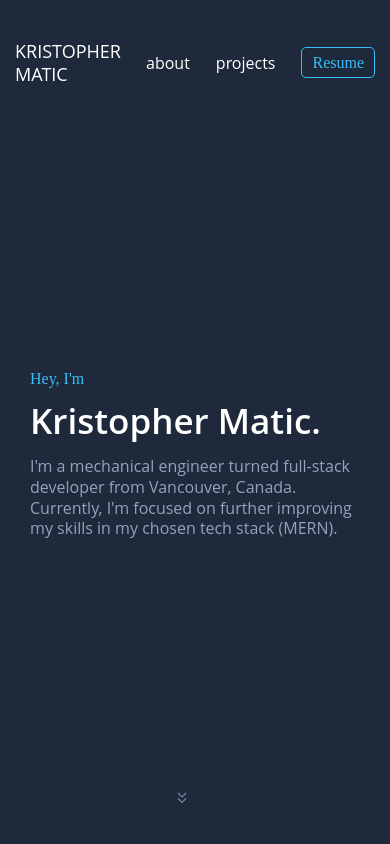
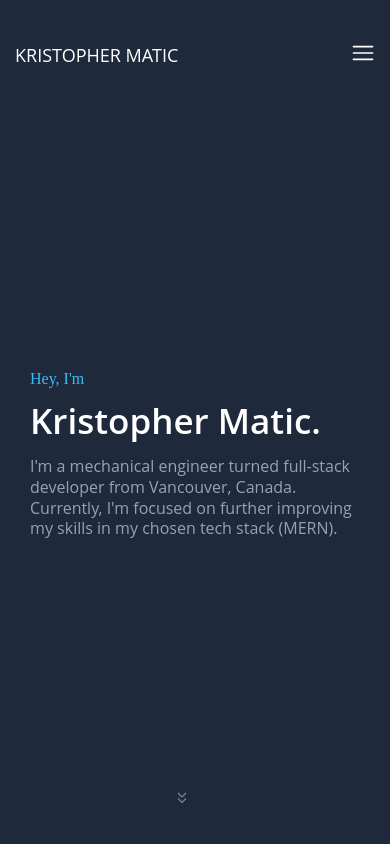
Before and after one commit to kmatic/personal-website, a Gatsby site: page / in a window 390 px wide. Shown: the top 844 px of the page. Built offline with nearby package versions, Linux system fonts and the light colour scheme; Gatsby itself is replaced by a stand-in of ours.

Commit message:
added hamburger menu on small screen sizes, useOutsideClick custom hook for menu closing

```diff
--- a/src/components/Header.js
+++ b/src/components/Header.js
@@ -1,5 +1,7 @@
 import styled from 'styled-components';
-import React from 'react';
+import React, { useState, useRef } from 'react';
+import { RxHamburgerMenu } from 'react-icons/rx';
+import useOutsideChecker from './hooks/useOutsideClick';
 
 const StyledHeader = styled.header`
     height: var(--header-height);
@@ -11,7 +13,7 @@ const StyledNav = styled.nav`
     justify-content: space-between;
     align-items: center;
 
-    > a {
+    & > a {
         font-size: var(--lg);
         color: var(--white);
     }
@@ -27,9 +29,13 @@ const StyledLinks = styled.div`
         align-items: center;
         gap: 26px;
 
-        > li:hover {
+        & > li:hover {
             color: var(--blue);
         }
+    }
+
+    @media (max-width: 768px) {
+        display: none;
     }
 `;
 
@@ -42,13 +48,52 @@ const ResumeLink = styled.a`
     transition: var(--transition);
     margin-left: 26px;
 
-    &:hover,
-    &:active {
+    &:hover {
         background-color: var(--blue-highlight);
     }
 `;
 
+const Hamburger = styled.div`
+    display: none;
+    position: relative;
+    color: var(--white);
+
+    .icon {
+        font-size: var(--xxl);
+        cursor: pointer;
+    }
+
+    @media (max-width: 768px) {
+        display: block;
+    }
+`;
+
+const HamburgerMenu = styled.div`
+    position: absolute;
+    z-index: 10;
+    bottom: -var(--ham-menu-height);
+    right: 0;
+    height: var(--ham-menu-height);
+    background-color: var(--lighter-slate);
+    box-shadow: rgba(0, 0, 0, 0.35) 0px 2px 15px;
+    border-radius: var(--border-radius);
+    padding: 25px;
+    flex-direction: column;
+    justify-content: space-between;
+    align-items: center;
+    font-size: var(--md);
+
+    a:hover {
+        color: var(--blue);
+    }
+`;
+
 const Header = () => {
+    const [navOpen, setNavOpen] = useState(false);
+
+    const navRef = useRef(null);
+    useOutsideChecker(navRef, setNavOpen);
+
     return (
         <StyledHeader>
             <StyledNav>
@@ -76,6 +121,31 @@ const Header = () => {
                         </ResumeLink>
                     </div>
                 </StyledLinks>
+                <Hamburger ref={navRef}>
+                    <div className="icon" onClick={() => setNavOpen((prev) => !prev)}>
+                        <RxHamburgerMenu />
+                    </div>
+                    <HamburgerMenu
+                        style={navOpen ? { display: 'flex' } : { display: 'none' }}
+                        onClick={() => setNavOpen(false)}
+                    >
+                        <a href="#about" className="stylized-link">
+                            about
+                        </a>
+
+                        <a href="#projects" className="stylized-link">
+                            projects
+                        </a>
+                        <a
+                            href="https://www.google.com/"
+                            target="_blank"
+                            rel="noopener noreferrer"
+                            className="stylized-link"
+                        >
+                            resume
+                        </a>
+                    </HamburgerMenu>
+                </Hamburger>
             </StyledNav>
         </StyledHeader>
     );
--- /dev/null
+++ b/src/components/hooks/useOutsideClick.js
@@ -0,0 +1,17 @@
+import { useEffect } from 'react';
+
+const useOutsideChecker = (ref, setMenu) => {
+    useEffect(() => {
+        const handleClickOutside = (event) => {
+            if (ref.current && !ref.current.contains(event.target)) {
+                setMenu(false);
+            }
+        };
+        document.addEventListener('mousedown', handleClickOutside);
+        return () => {
+            document.removeEventListener('mousedown', handleClickOutside);
+        };
+    }, [ref, setMenu]);
+};
+
+export default useOutsideChecker;
--- a/src/components/sections/github.js
+++ b/src/components/sections/github.js
@@ -15,7 +15,6 @@ const StyledSection = styled.section`
     }
 
     a {
-        color: var(--blue);
         font-size: var(--md);
         font-family: var(--mono);
         color: var(--blue);
@@ -24,8 +23,7 @@ const StyledSection = styled.section`
         padding: 10px 12px;
         transition: var(--transition);
 
-        &:hover,
-        &:active {
+        &:hover {
             background-color: var(--blue-highlight);
         }
     }
--- a/src/styles/GlobalStyle.js
+++ b/src/styles/GlobalStyle.js
@@ -25,6 +25,9 @@ const variables = css`
         --transition: all 0.25s cubic-bezier(0.57, 0.15, 0.69, 1.25);
 
         --header-height: 80px;
+
+        --ham-menu-height: 125px;
+        --ham-menu-width: 125px;
     }
 `;
 
```
